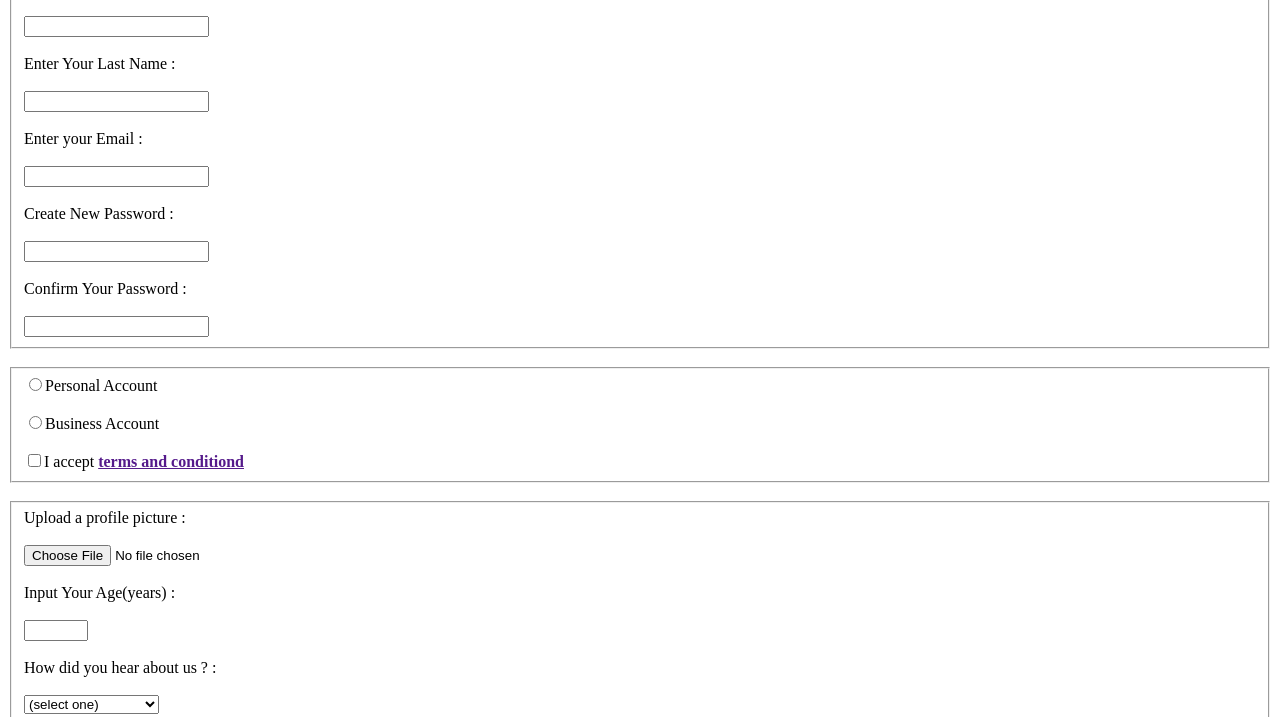
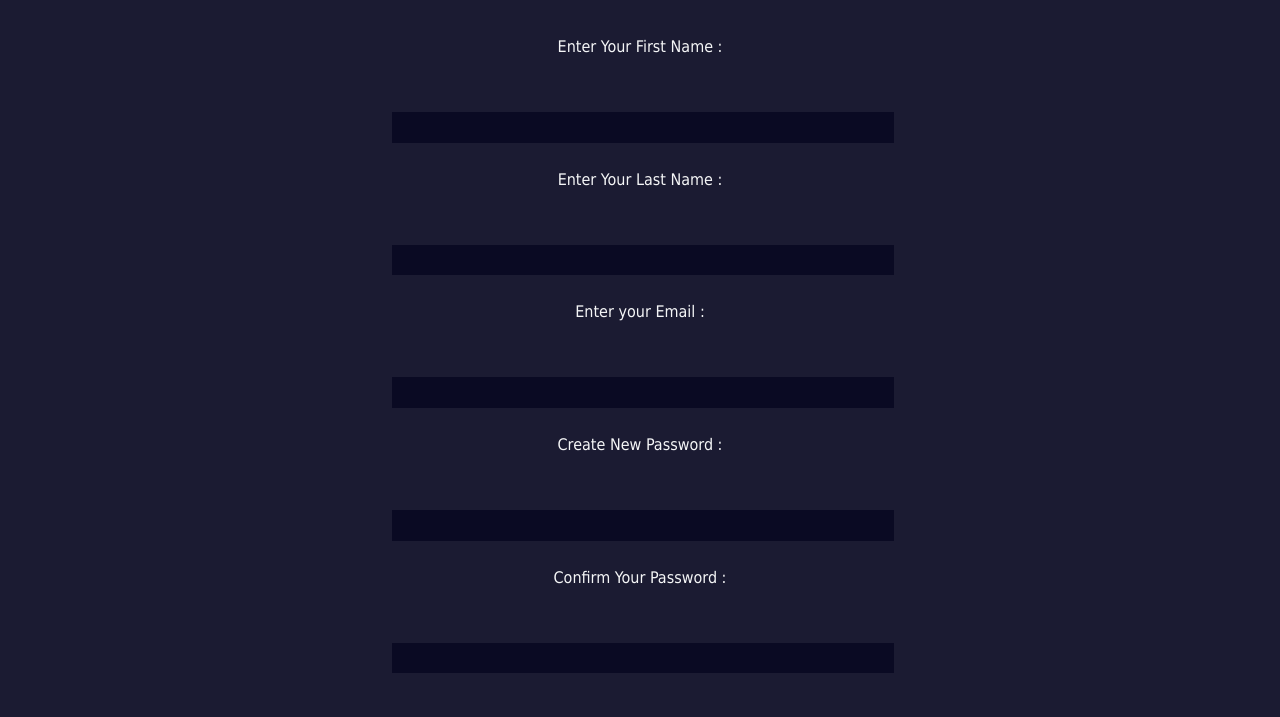
Before and after one commit to ganeshgana46/Registration-Form, a plain HTML site: page index.html in a window 1280 px wide. Shown: the part 159-876 px from the top of the page. Drawn offline with Linux system fonts and the light colour scheme.

Commit message:
adding style completed

```diff
--- a/index.html
+++ b/index.html
@@ -5,6 +5,7 @@
     <meta http-equiv="X-UA-Compatible" content="IE=edge">
     <meta name="viewport" content="width=device-width, initial-scale=1.0">
     <title>Registration_Form</title>
+    <linK rel="stylesheet" href="mystyle.css">
 </head>
 <body>
     <h1>Registration Form</h1>
@@ -37,7 +38,7 @@
             <br><br>
             <input type="radio" name="account-type">Business Account
             <br><br>
-            <input type="checkbox" name="terms">I accept <strong><a href="">terms and conditiond</a></strong>
+            <input type="checkbox" name="terms">I accept <strong><a href="">terms and conditions</a></strong>
         </fieldset>
         <br>
         <fieldset>
@@ -58,6 +59,9 @@
                 <option value="3">News</option>
                 <option value="4">Others</option>
             </select>
+            <label>Provide a bio : </label>
+            <br><br>
+            <textarea placeholder="I like coding on the beach"></textarea>
         </fieldset>
         <br>
         <input type="submit" value="submit">
--- /dev/null
+++ b/mystyle.css
@@ -0,0 +1,39 @@
+body {
+    width : 100%;
+    height : 100vh;
+    margin: 0;
+    background-color: #1b1b32;
+    color : #f5f6f7;
+    font-family : Tahoma;
+    font-size : 16px;
+}
+h1, p {
+    margin : 1em auto;
+    text-align : center;
+}
+form {
+    width : 60vw;
+    max-width: 500px;
+    min-width: 300px;
+    margin: 0 auto;
+    padding-bottom: 2em;
+}
+fieldset {
+    border : none;
+    padding : 2em 0;
+    text-align: center;
+}
+label {
+    display: block;
+    margin: 0.5rem 0;
+}
+input{
+    background-color: #0a0a23;
+    border : 1px solid #0a0a23;
+    color : #ffffff;
+}
+input, textarea, select{
+    margin : 10px 0 0 0;
+    width : 100%;
+    min-height : 2em;
+}
```
